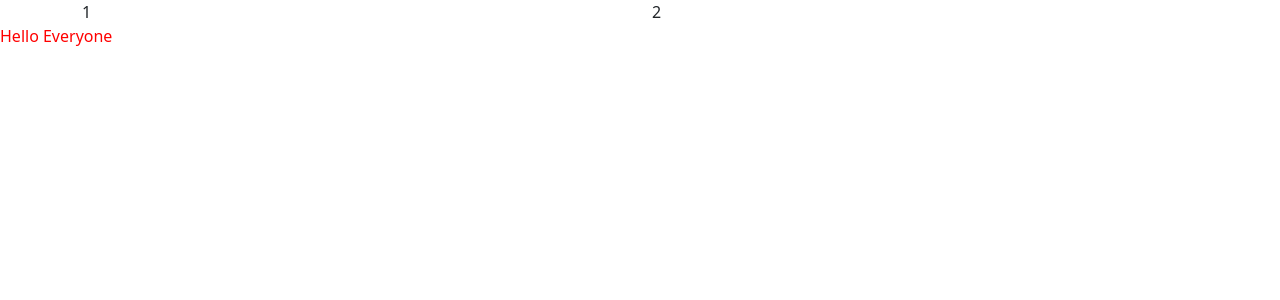
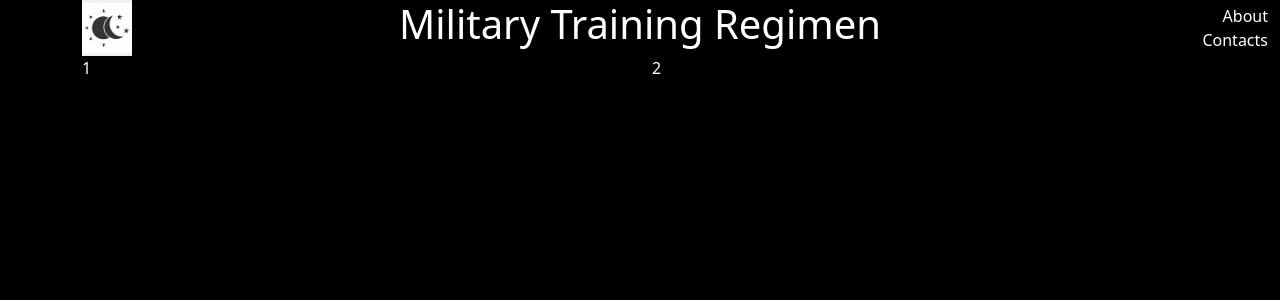
Before and after one commit to michaelphan350/personal-training, a React (Create React App) app: page / in a window 1280 px wide. Shown: the top 300 px of the page. Built offline with nearby package versions, Linux system fonts and the light colour scheme.

Commit message:
finished navbar component

```diff
--- a/package.json
+++ b/package.json
@@ -8,6 +8,7 @@
     "@testing-library/react": "^13.4.0",
     "@testing-library/user-event": "^13.5.0",
     "bootstrap": "^5.2.3",
+    "jspdf": "^2.5.1",
     "react": "^18.2.0",
     "react-bootstrap": "^2.7.2",
     "react-dom": "^18.2.0",
--- a/src/components/navbar/Navbar.jsx
+++ b/src/components/navbar/Navbar.jsx
@@ -1,14 +1,51 @@
+// import Stack from 'react-bootstrap/Stack';
+import Sun from "../assets/images/sun_moon.jpeg";
+// import Button from "react-bootstrap/Button";
+import React, { useState, useEffect } from 'react'
+import ThemeProvider from 'react-bootstrap/ThemeProvider'
 import 'bootstrap/dist/css/bootstrap.min.css';
 import {Container, Row, Col } from 'react-bootstrap'
+import './navbar.scss';
 
 function Navbar() {
+
+    const [theme, setTheme] = useState('dark');
+    const toggleTheme = () => {
+        if (theme === 'dark') {
+            setTheme('light')
+        } else {
+            setTheme('dark')
+        }
+    }
+
+    useEffect(() => {
+        document.body.className = theme;
+    }, [theme])
+
   return (
-    <Container>
-    <Row className='flex-wrap'>
-        <Col>1</Col>
-        <Col>2</Col>
-    </Row>
-    </Container>
+    <ThemeProvider
+        breakpoints = {['xxxl', 'xxl', 'xl', 'lg', 'md', 'sm', 'xs', 'xxs']}
+        minBreakpoint = "xxs"
+    >
+        <Container className='navbarContainer'>
+            <Row className='navContentsContainer'>
+                <Col lg={2} className="btnContainer">
+                    <button onClick={toggleTheme}>
+                        <img src={Sun} alt="moon/sun img" />
+                    </button>
+                </Col>
+                <Col lg={8}className="titleContainer">
+                    <h1>Military Training Regimen</h1>
+                </Col>
+                <Col lg={2} className="menuContainer">
+                    <ul>
+                        <li>About</li>
+                        <li>Contacts</li>
+                    </ul>
+                </Col>
+            </Row>
+        </Container>
+    </ThemeProvider>
   );
 }
 
--- a/src/components/navbar/navbar.scss
+++ b/src/components/navbar/navbar.scss
@@ -0,0 +1,58 @@
+.dark {
+    background-color: black;
+    color: #fff;
+
+}
+
+.light {
+    background-color: #fff;
+    color: black;
+
+}
+.navbarContainer {
+    width: 100%;
+    max-width: 100%;
+    box-sizing: border-box;
+
+    .navContentsContainer {
+
+        .btnContainer {
+            display: flex;
+            justify-content: center;
+
+            button {
+
+                border: none;
+                padding: 0;
+
+                img {
+                    width: 100%;
+                    height: 50px;
+                }
+            }
+
+
+        }
+
+        .titleContainer {
+            display: flex;
+            justify-content: center;
+        }
+
+        ul {
+            display: flex;
+            flex-direction: column;
+            padding: 0;
+            margin: 0;
+            width: 100%;
+            height: 100%;
+            box-sizing: border-box;
+            justify-content: center;
+            align-items: flex-end;
+
+            li {
+                list-style: none;
+            }
+        }
+    }
+}
--- a/src/components/workout-checklist/WorkoutChecklist.jsx
+++ b/src/components/workout-checklist/WorkoutChecklist.jsx
@@ -1,10 +1,22 @@
+// import Stack from 'react-bootstrap/Stack';
+import ThemeProvider from 'react-bootstrap/ThemeProvider';
+import 'bootstrap/dist/css/bootstrap.min.css';
+import {Container, Row, Col } from 'react-bootstrap';
 import "./workoutChecklist.scss";
 
 function workoutChecklist () {
     return (
-        <div>
-            <p>Hello Everyone</p>
-        </div>
+        <ThemeProvider
+        breakpoints = {['xxxl', 'xxl', 'xl', 'lg', 'md', 'sm', 'xs', 'xxs']}
+        minBreakpoint = "xxs"
+    >
+        <Container>
+            <Row>
+                <Col>1</Col>
+                <Col>2</Col>
+            </Row>
+        </Container>
+    </ThemeProvider>
     )
 }
 
```
Also changed, not shown: src/components/assets/images/sun_moon.jpeg (added), 1 other file (tests, documents, lock files or other folders).
